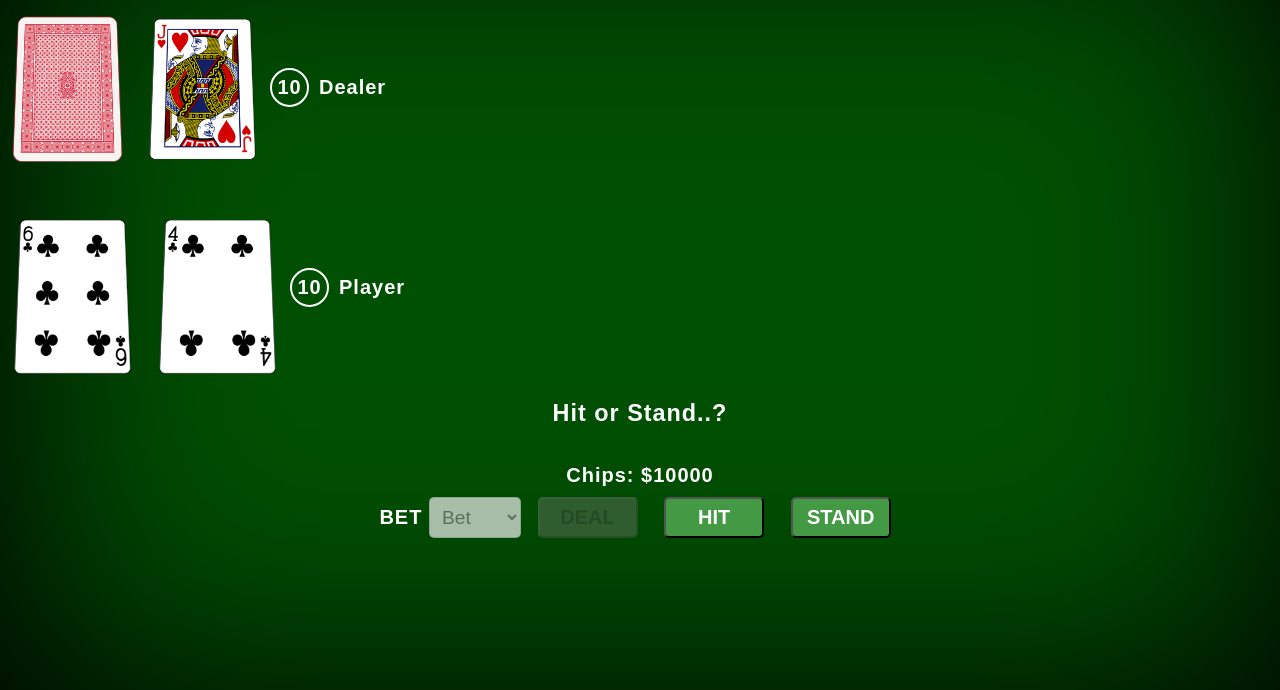
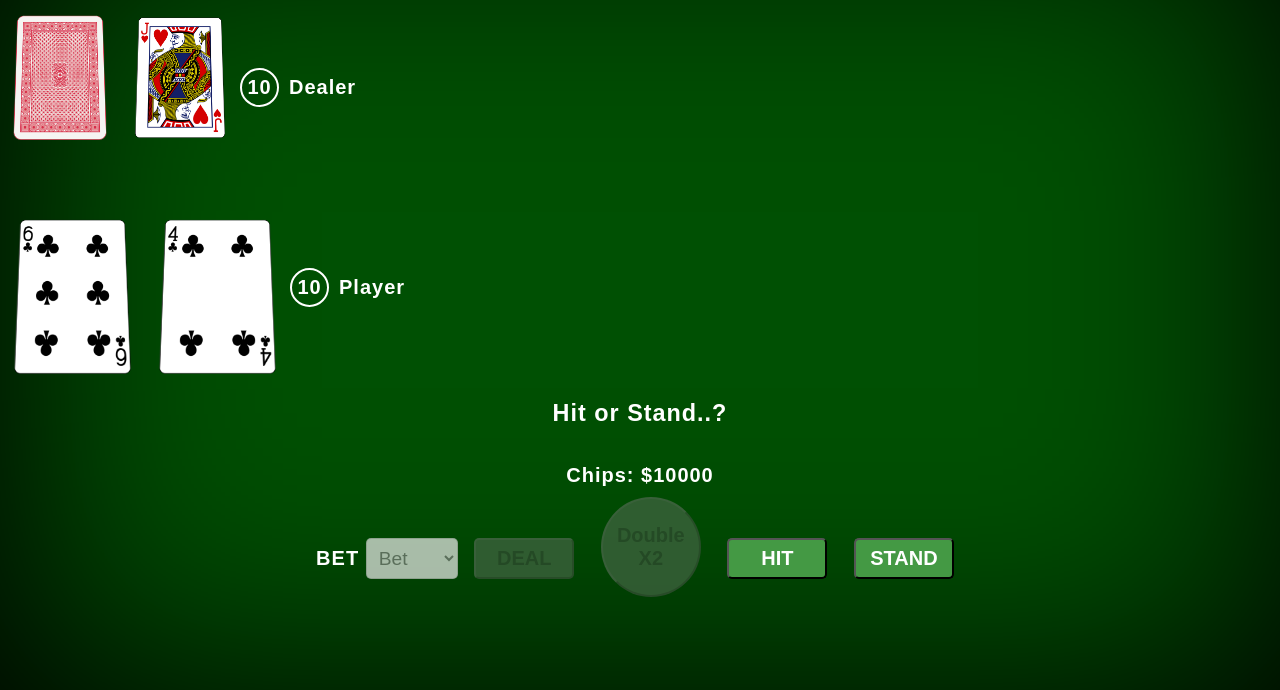
Before and after one commit to jchen2190/blackjack, a plain HTML site: page index.html in a window 1280 px wide. Both pictures are taken after a click on the button "DEAL". Shown: the part 110-800 px from the top of the page. Drawn offline with Linux system fonts and the light colour scheme.

Commit message:
add dbl x2 button

```diff
--- a/index.html
+++ b/index.html
@@ -58,6 +58,7 @@
             </select>
 
             <button id="deal-btn" class="enabled-btn">DEAL</button>
+            <button id="double-down-btn" class="disabled-btn" disabled>Double X2</button>
             <button id="hit-btn" class="disabled-btn" disabled>HIT</button>
             <button id="stand-btn" class="disabled-btn" disabled>STAND</button>
         </div>
--- a/script.js
+++ b/script.js
@@ -136,7 +136,7 @@ function deal() {
             }
             playerScore += card.valu;
         } else { // dealer card
-            pic.style.width = "105px";
+            pic.style.width = "90px";
             pic.style.height = "auto";
 
             dealerCardsDiv.appendChild(pic);
--- a/style.css
+++ b/style.css
@@ -66,8 +66,12 @@ button {
     border-radius: 5px;
     padding: 7px;
 }
+#double-down-btn {
+    height: 100px;
+    border-radius: 50px;
+}
 button:hover {
-    background-color: #494;
+    background-color: rgb(54, 123, 54);
 }
 .disabled-btn {
     background-color: #464;
```
